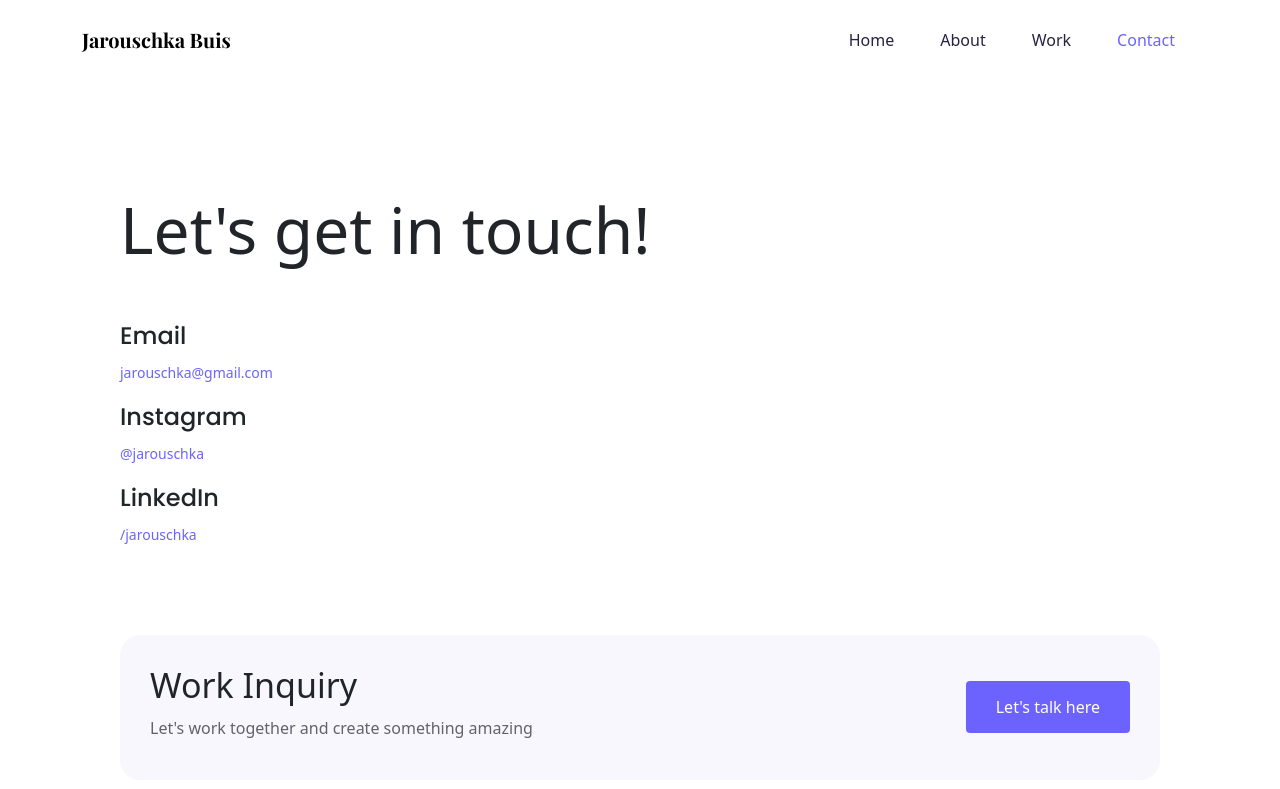
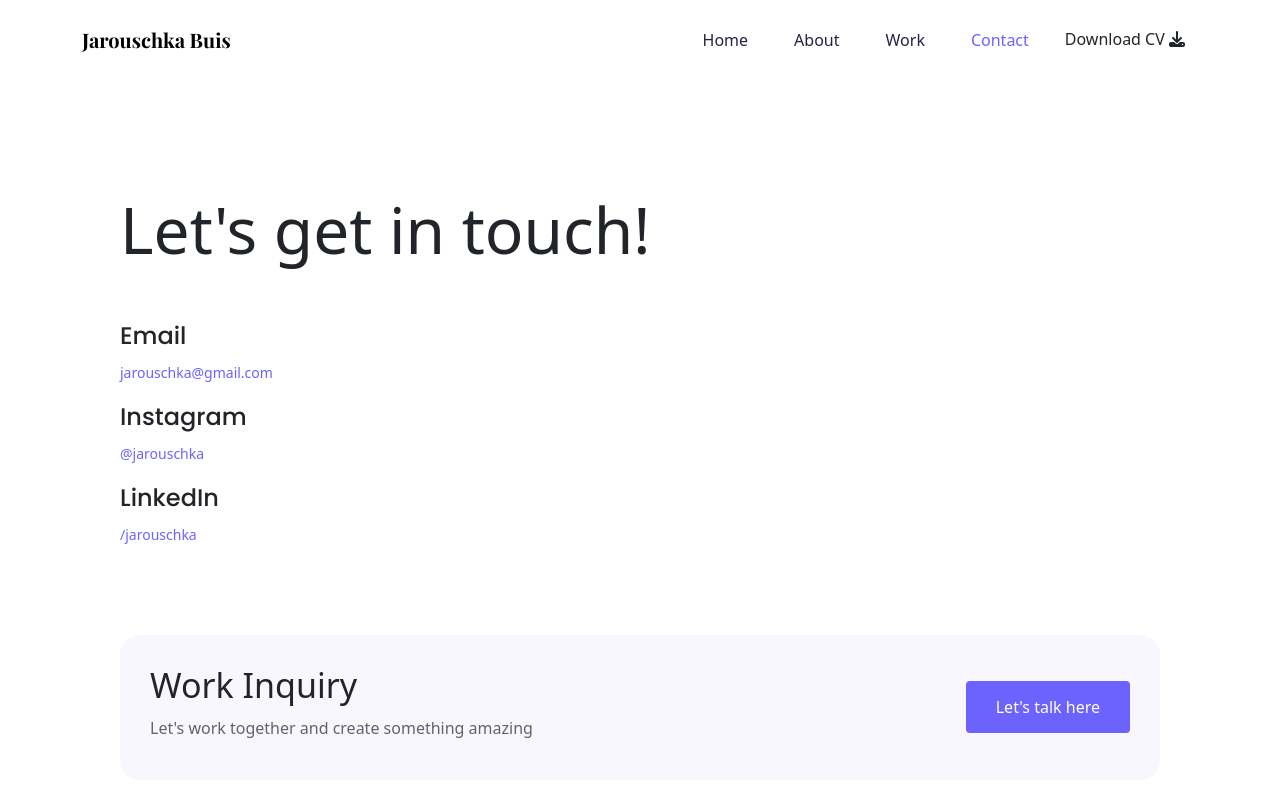
Before and after one commit to Jara86/Portfolio-project, a plain HTML site: page contact.html in a window 1280 px wide. Shown: the top 789 px of the page. Drawn offline with nearby package versions, Linux system fonts and the light colour scheme.

Commit message:
add resume

```diff
--- a/contact.html
+++ b/contact.html
@@ -32,6 +32,8 @@
             </li>
             <li class="nav-item">
               <a class="nav-link active" href="/contact.html">Contact</a>
+            </li>
+             <li>  <a href="resume/CV 2025.png" download class="btn btn-resume">Download CV <i class="fas fa-download"></i></a>
             </li>
           </ul>
         </div>
```
Also changed, not shown: about.html (+3 -0 lines), resume/CV 2025.png (added).
